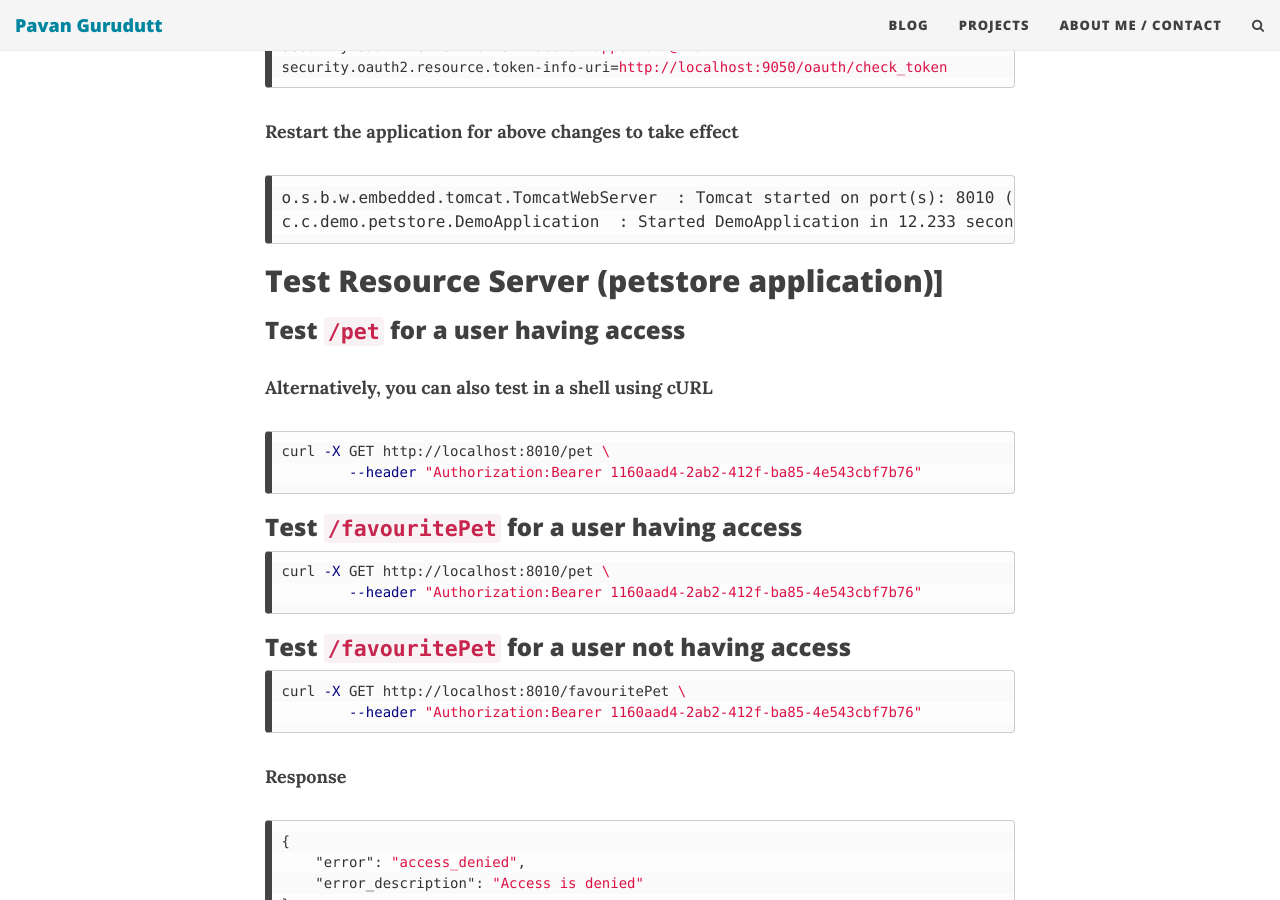
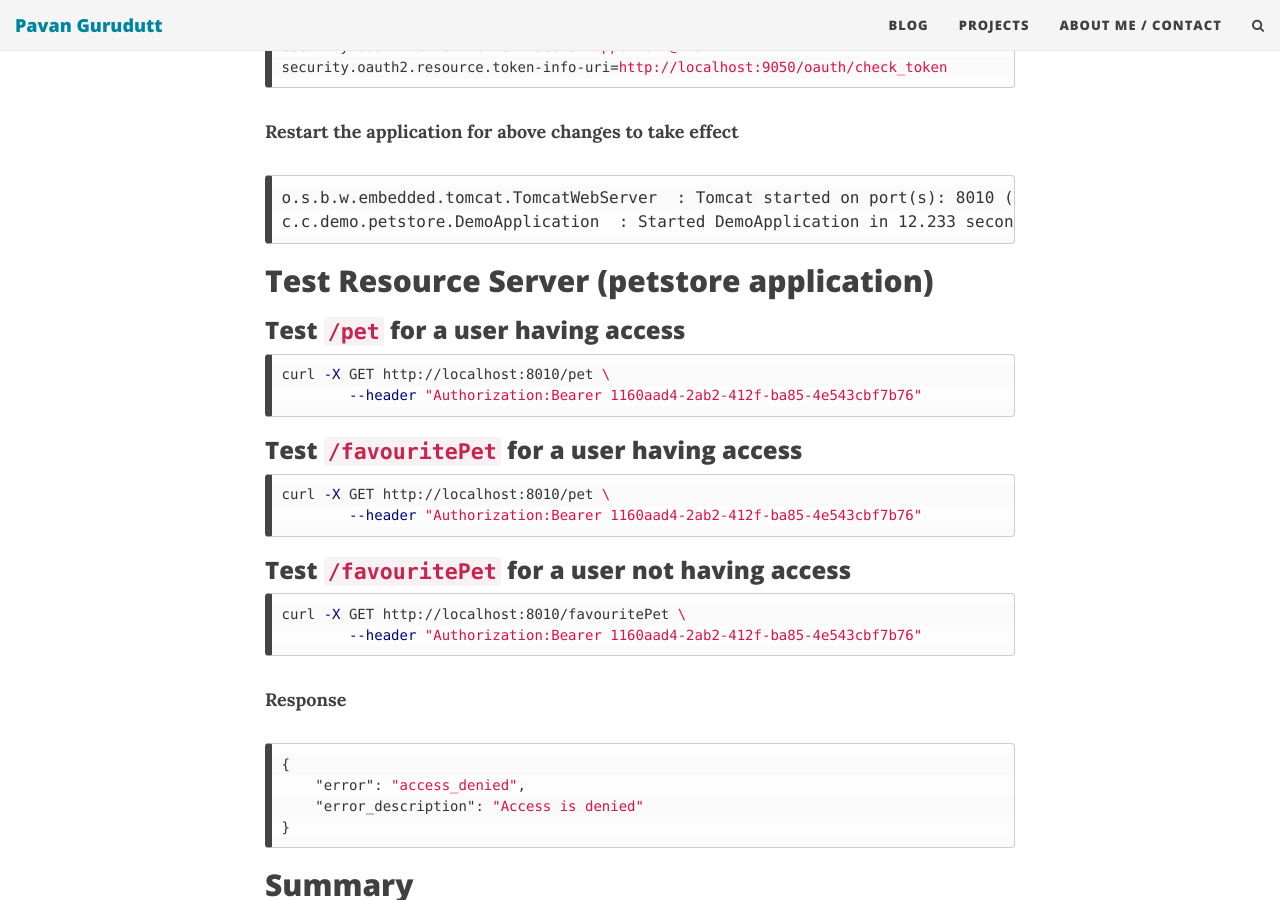
Before and after one commit to codeaches/codeaches.github.io, a Jekyll site: the page built from _posts/2018-12-20-Spring Boot-OAuth2 and Resource Server setup.md, in a window 1280 px wide and 900 px high, scrolled down 13905 px. Built offline with Jekyll 4.4.1, drawn with Linux system fonts in a browser that asks for light colours; nearby versions of some CDN libraries; comment, search, counter and statistics services are not loaded.

Commit message:
no message

````diff
--- a/_posts/2018-12-20-Spring Boot-OAuth2 and Resource Server setup.md
+++ b/_posts/2018-12-20-Spring Boot-OAuth2 and Resource Server setup.md
@@ -510,11 +510,9 @@ o.s.b.w.embedded.tomcat.TomcatWebServer  : Tomcat started on port(s): 8010 (http
 c.c.demo.petstore.DemoApplication  : Started DemoApplication in 12.233 seconds (JVM running for 14.419)
 ```
 
-## Test Resource Server (petstore application)] {#testresourceserver}
+## Test Resource Server (petstore application) {#testresourceserver}
 
 ### Test `/pet` for a user having access {#testpet}
-
-**Alternatively, you can also test in a shell using cURL**
 
 ```sh
 curl -X GET http://localhost:8010/pet \
````
